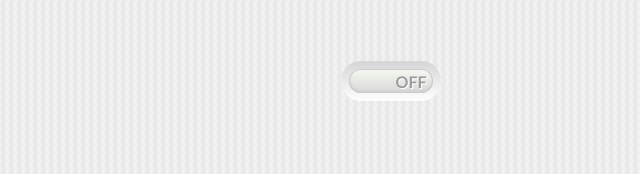
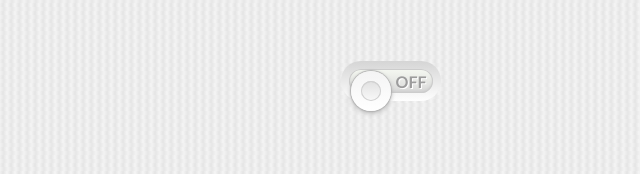
Before and after one commit to stewilondanga/teaming-checks, a plain HTML site: page index.html in a window 1280 px wide. Shown: the part 205-379 px from the top of the page, 249-889 px from the left. Drawn offline with nearby package versions, Linux system fonts and the light colour scheme.

Commit message:
add css/styles.css

```diff
--- a/css/styles.css
+++ b/css/styles.css
@@ -178,13 +178,13 @@ span {
   color: #9c9c9c;
 }
 
-/*[for='toggle-2']:after {
+[for='toggle-2']:after {
   border: solid .625em transparent;
-  box-shadow: 0 0 1px 1px #b3b3b3, 0 2px 5px #b3b3b3,   inset 0 0 0 1px #d1d1d1, inset 0 1px 1px #d2d2d2;
+  box-shadow: 0 0 1px 1px #b3b3b3, 0 2px 5px #b3b3b3, inset 0 0 0 1px #d1d1d1, inset 0 1px 1px #d2d2d2;
   background: linear-gradient(#e1e1e1, #f9f9f9) padding-box, linear-gradient(#f4f4f4, #fff) border-box;
 }
 
-
+/*
 .containers {
   width: 520px;
   margin: 20px auto;
```
